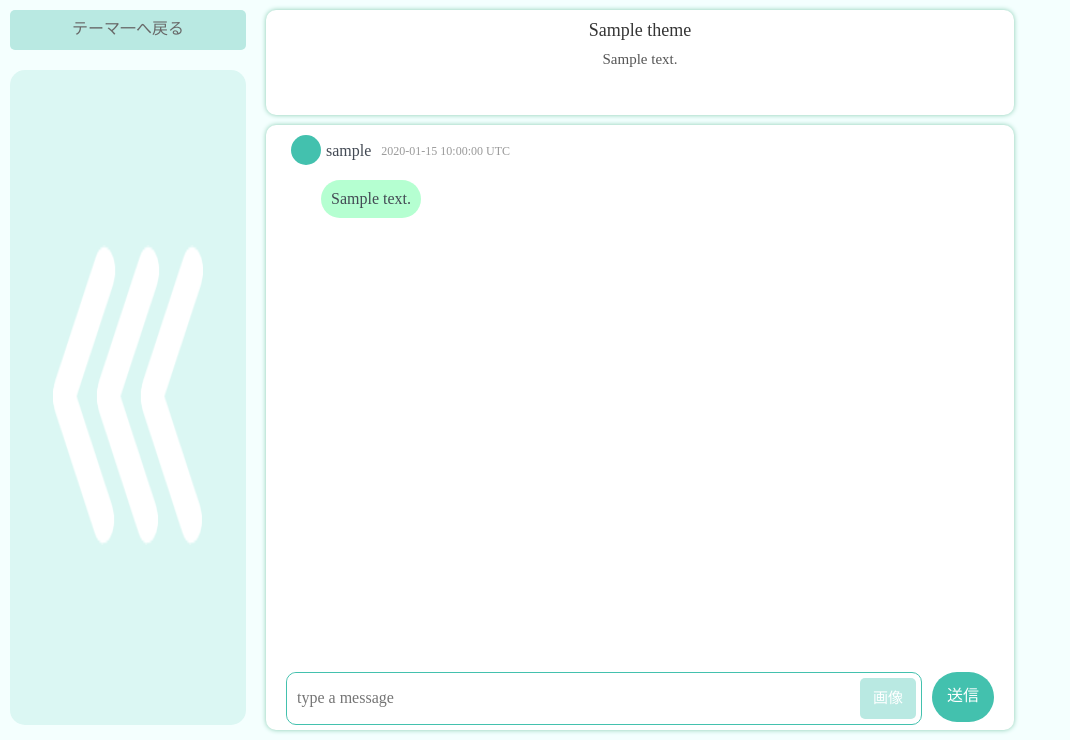
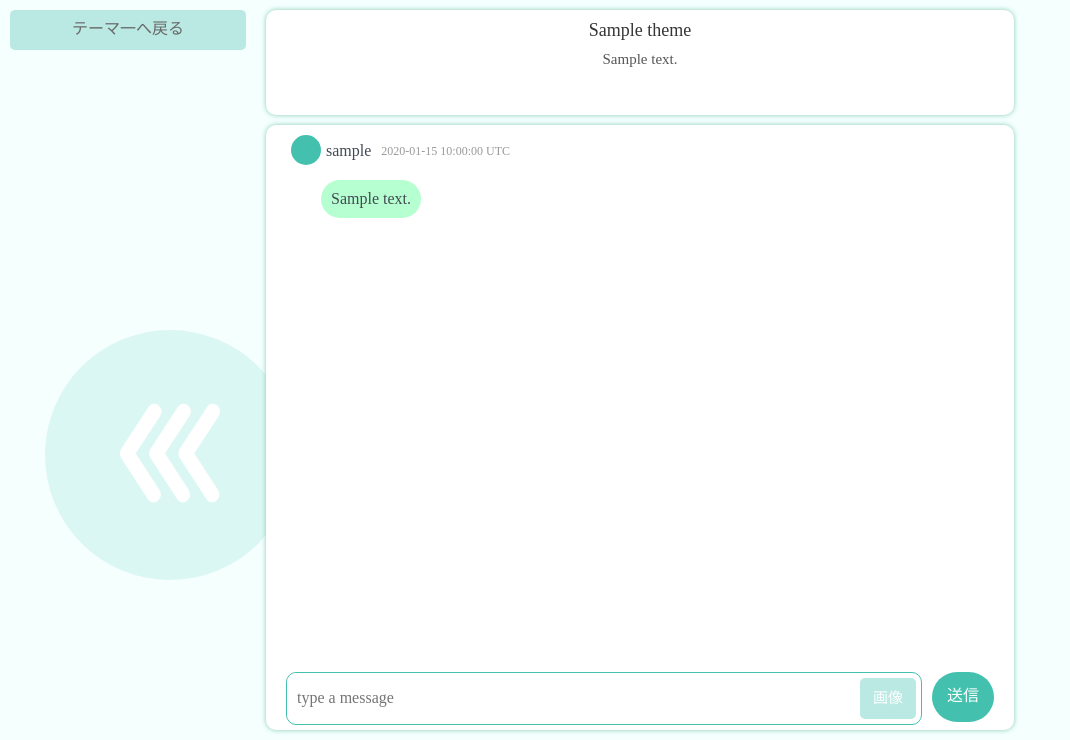
Before and after one commit to Jhonx298/talk, a Rails app: page /themes/1/messages in a window 1280 px wide. Shown: the part 60-800 px from the top of the page, without its empty margins (0-1070 px from the left). Run offline with Rails 7, Linux system fonts and the light colour scheme; a user stored in the database is signed in; tables that the repository leaves empty hold one stand-in row (values such as "Sample post"); style sheets or scripts are compiled from the project's sources; some libraries are stand-ins or nearby versions.

Commit message:
レイアウトの変更

```diff
--- a/app/assets/stylesheets/messages.scss
+++ b/app/assets/stylesheets/messages.scss
@@ -55,6 +55,10 @@ div {
   margin-right: 10px;
 }
 
+.top_user_name a:hover {
+  color: #ffffff;
+}
+
 .grid-6 {
   margin-left: 20px;
 }
@@ -70,6 +74,10 @@ li {
   color: rgb(255, 255, 255);
   border-radius: 5px;
   border: 1px solid #fafafa;
+}
+
+.grid-6 a:hover {
+  background-color: #4fddc8;
 }
 
 
@@ -127,6 +135,10 @@ li {
   font-size: 20px;
 }
 
+.new_theme a:hover {
+  background-color: #4ee2cc;
+}
+
 .left_user_form {
   margin-bottom: 10px;
   height: calc(100vh - 170px);
@@ -142,6 +154,10 @@ li {
   font-size: 20px;
 }
 
+.left_theme a:hover {
+  color: #43c1ae;
+}
+
 .left_theme a {
   text-decoration: none;
   color: rgb(91, 91, 91);
@@ -149,19 +165,19 @@ li {
 }
 
 .message_top_left_bar {
-  height: calc( 100% - 65px);
+  height: 250px;
+  width: 250px;
   background-color: #dbf7f3;
-  padding: 10px;
-  border-radius: 15px;
-  margin-bottom: 15px;
+  border-radius: 130px;
+  margin: 280px 34.5px;
   display: flex;
   justify-content: center;
   align-items: center;
 }
 
 .message_left_logo {
-  height: 300px;
-  width: 150px;
+  height: 100px;
+  width: 100px;
 }
 
 
--- a/app/assets/stylesheets/themes.scss
+++ b/app/assets/stylesheets/themes.scss
@@ -100,3 +100,13 @@
   margin-top: 20px;
   margin-bottom: 20px;
 }
+
+.search-btn:hover {
+  background-color: #4ee2cc;
+}
+
+.search-result {
+  margin-top: 15px;
+  margin-bottom: 20px;
+  font-size: 18px;
+}
```
Also changed, not shown: app/views/themes/search.html.erb (+4 -3 lines).
